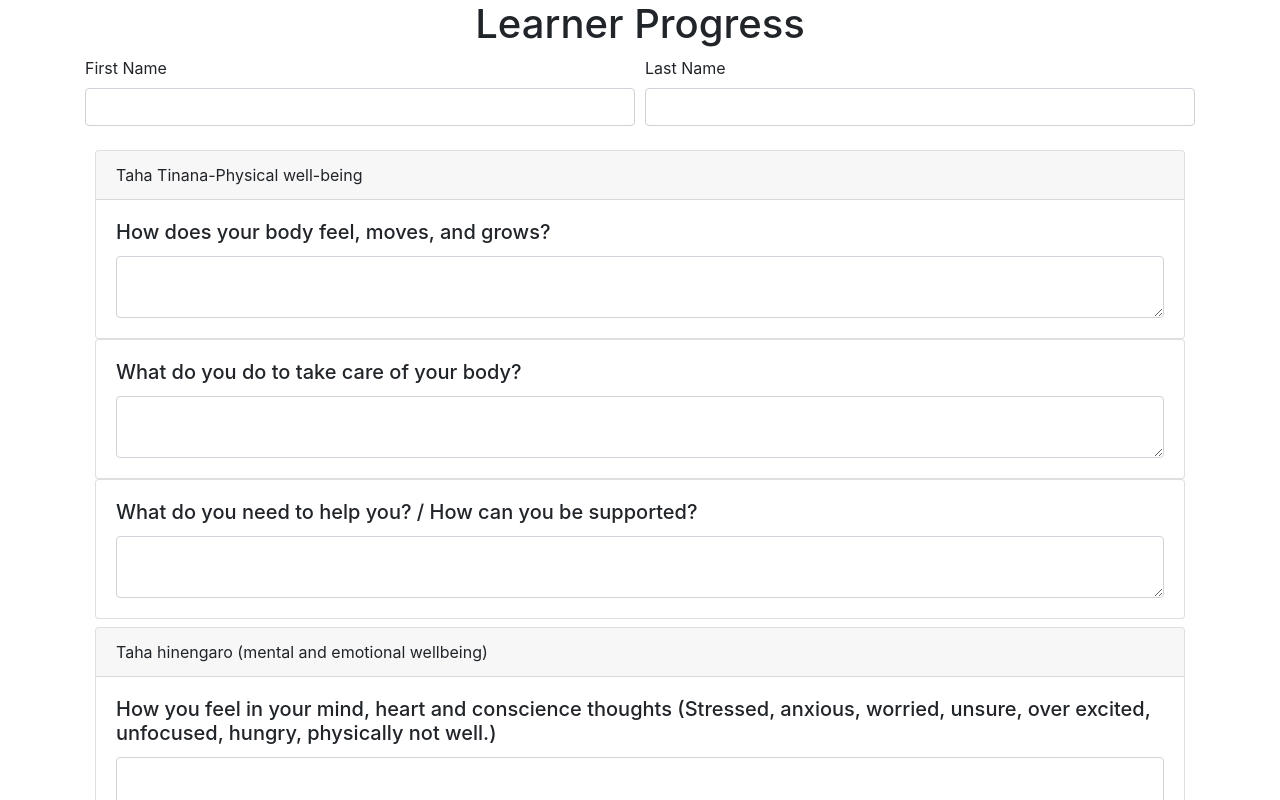
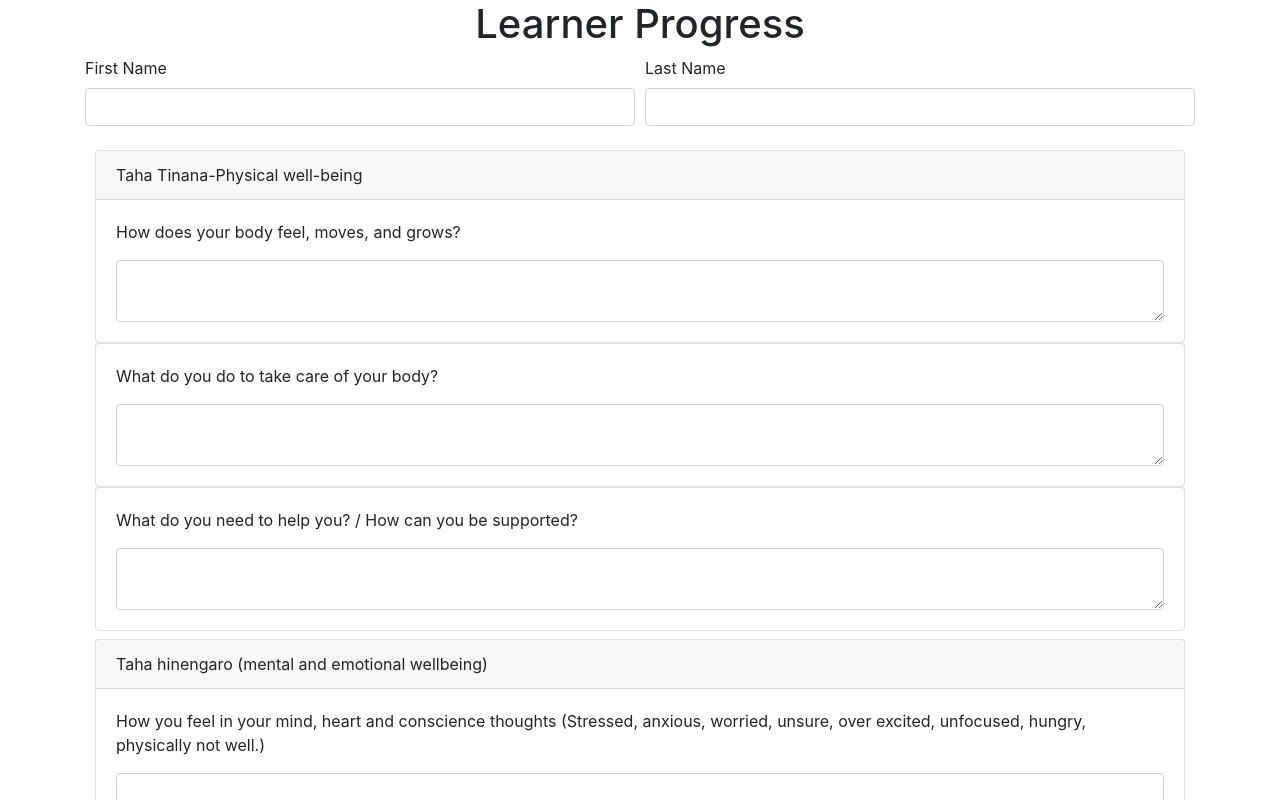
Before and after one commit to Wulingoh/send-email-with-reactjs-and-emailjs-main, a React (Create React App) app: page / in a window 1280 px wide. Shown: the top 800 px of the page. Built offline with nearby package versions, Linux system fonts and the light colour scheme.

Commit message:
formatting

```diff
--- a/src/components/cards.js
+++ b/src/components/cards.js
@@ -8,7 +8,7 @@ const CardWithHeader = (props) => {
       <Card>
         <Card.Header>{props.sectiontitle}</Card.Header>
         <Card.Body>
-          <Card.Title>{props.q1}</Card.Title>
+          <Card.Text>{props.q1}</Card.Text>
           <Card.Text>
             <textarea
               type='text'
@@ -21,7 +21,7 @@ const CardWithHeader = (props) => {
       </Card>
       <Card>
         <Card.Body>
-          <Card.Title>{props.q2}</Card.Title>
+          <Card.Text>{props.q2}</Card.Text>
           <Card.Text>
             <textarea
               type='text'
@@ -35,7 +35,7 @@ const CardWithHeader = (props) => {
       {props.q3 != null ? (
         <Card>
           <Card.Body>
-            <Card.Title>{props.q3}</Card.Title>
+            <Card.Text>{props.q3}</Card.Text>
             <Card.Text>
               <textarea
                 type='text'
```
